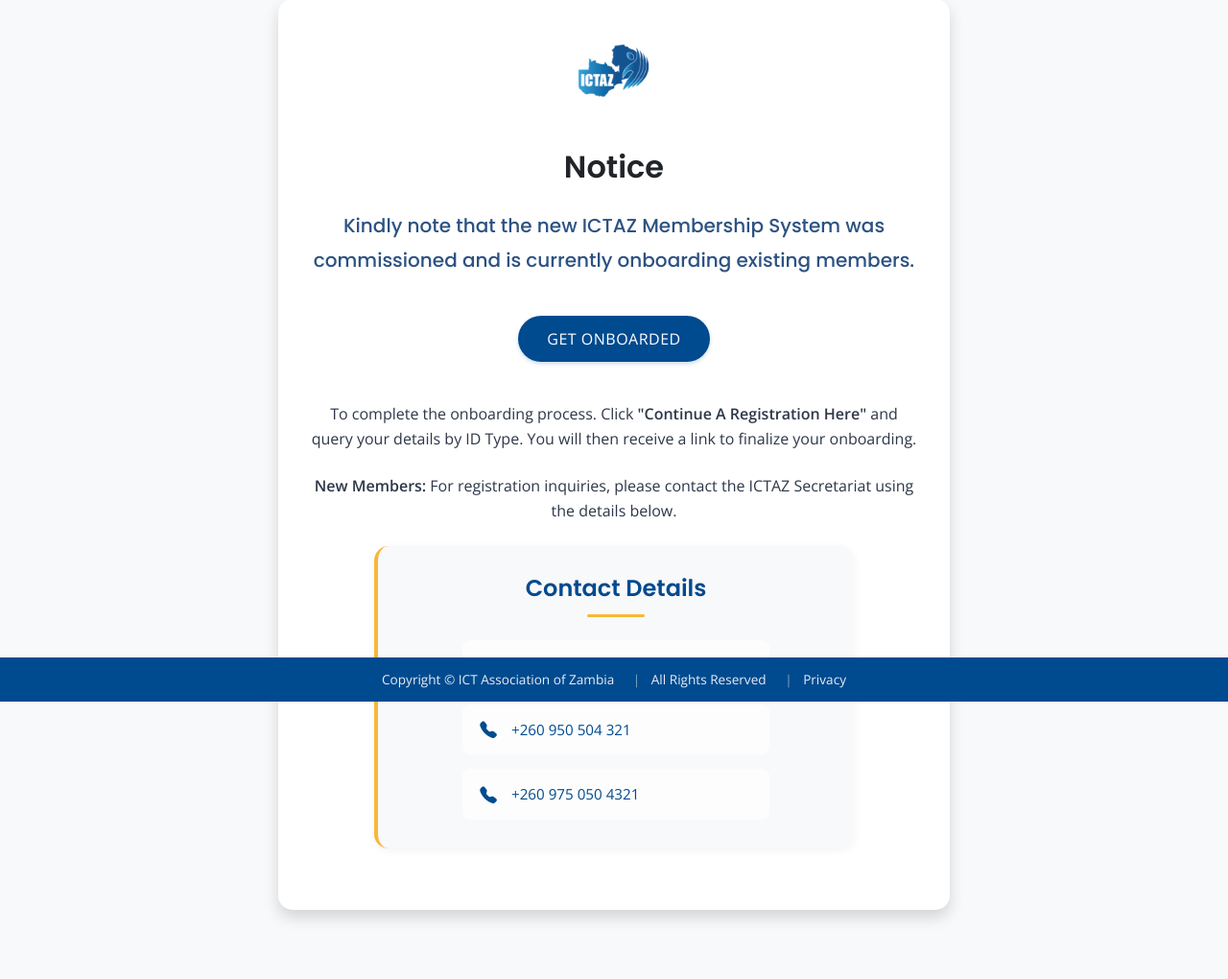
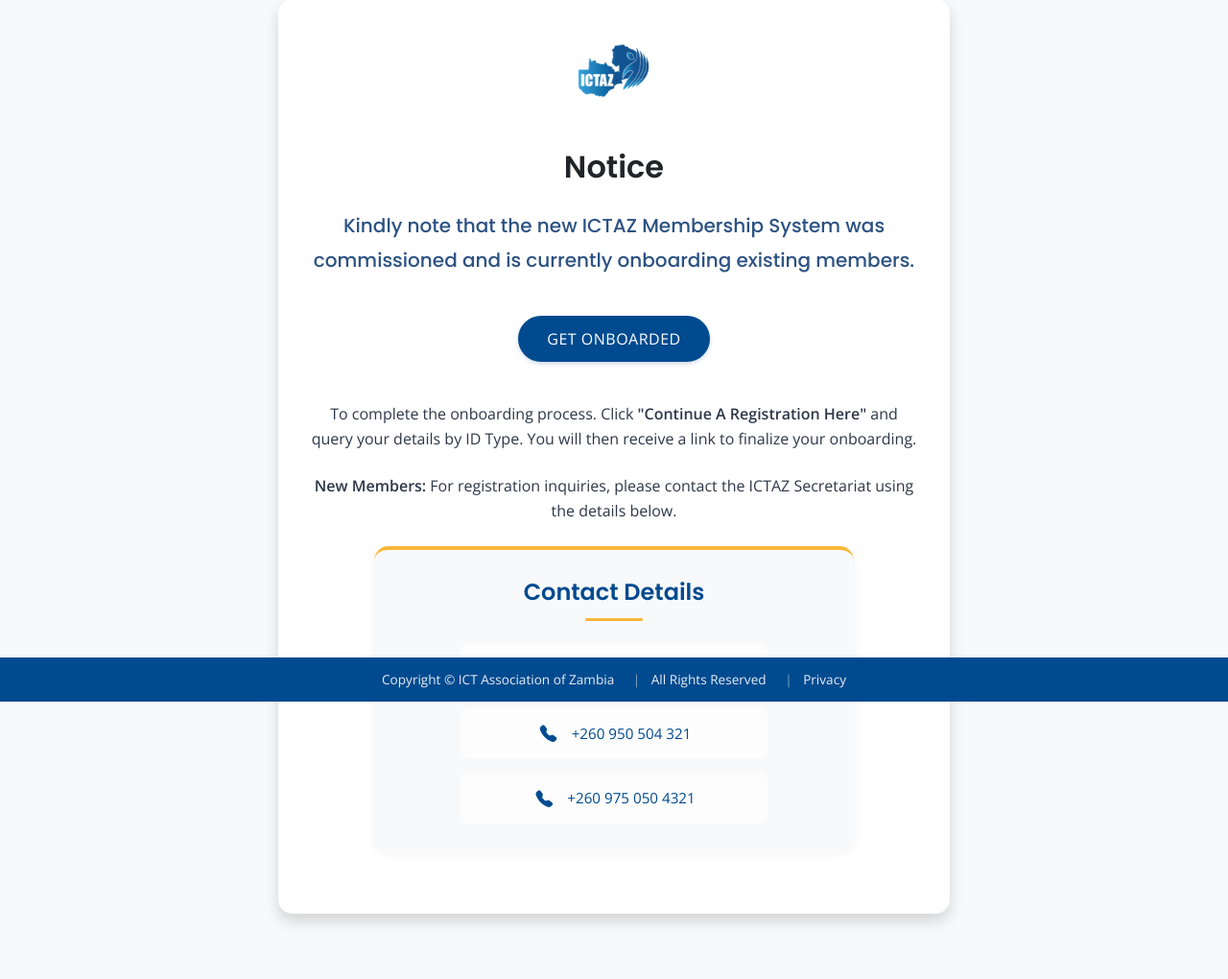
Before and after one commit to patrickmwila/ictazNotice, a Flask app: page / in a window 1280 px wide. Shown: the part 69-1089 px from the top of the page at 96% size. Before the commit the page ends 1028 px from the top, so only its background shows below. Run offline with Flask 2, Linux system fonts and the light colour scheme.

Commit message:
Tweek the Contact Details Styling

```diff
--- a/static/css/style.css
+++ b/static/css/style.css
@@ -130,7 +130,7 @@ header {
     background-color: var(--background-light);
     padding: 30px;
     border-radius: 15px;
-    border-left: 4px solid var(--accent-color);
+    border-top: 4px solid var(--accent-color);
     margin: 2rem auto;
     max-width: 500px;
     box-shadow: 0 2px 10px rgba(0, 0, 0, 0.05);
@@ -140,8 +140,6 @@ header {
     .contact-info {
         padding: 20px;
         margin: 1.5rem auto;
-        border-left: none;
-        border-top: 4px solid var(--accent-color);
     }
 }
 
@@ -183,6 +181,7 @@ header {
 .contact-item {
     display: flex;
     align-items: center;
+    justify-content: center;
     gap: 12px;
     width: 100%;
     max-width: 320px;
```
